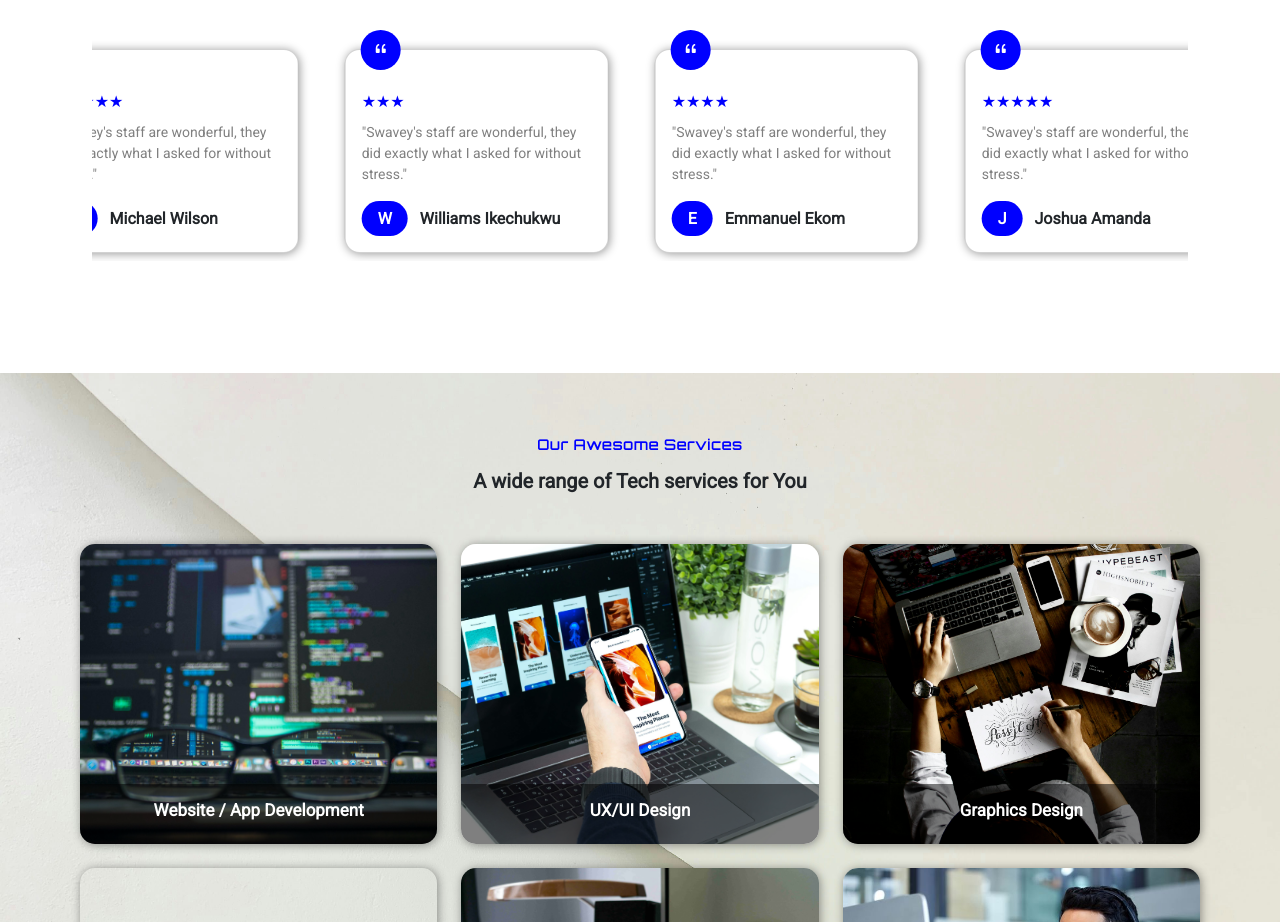
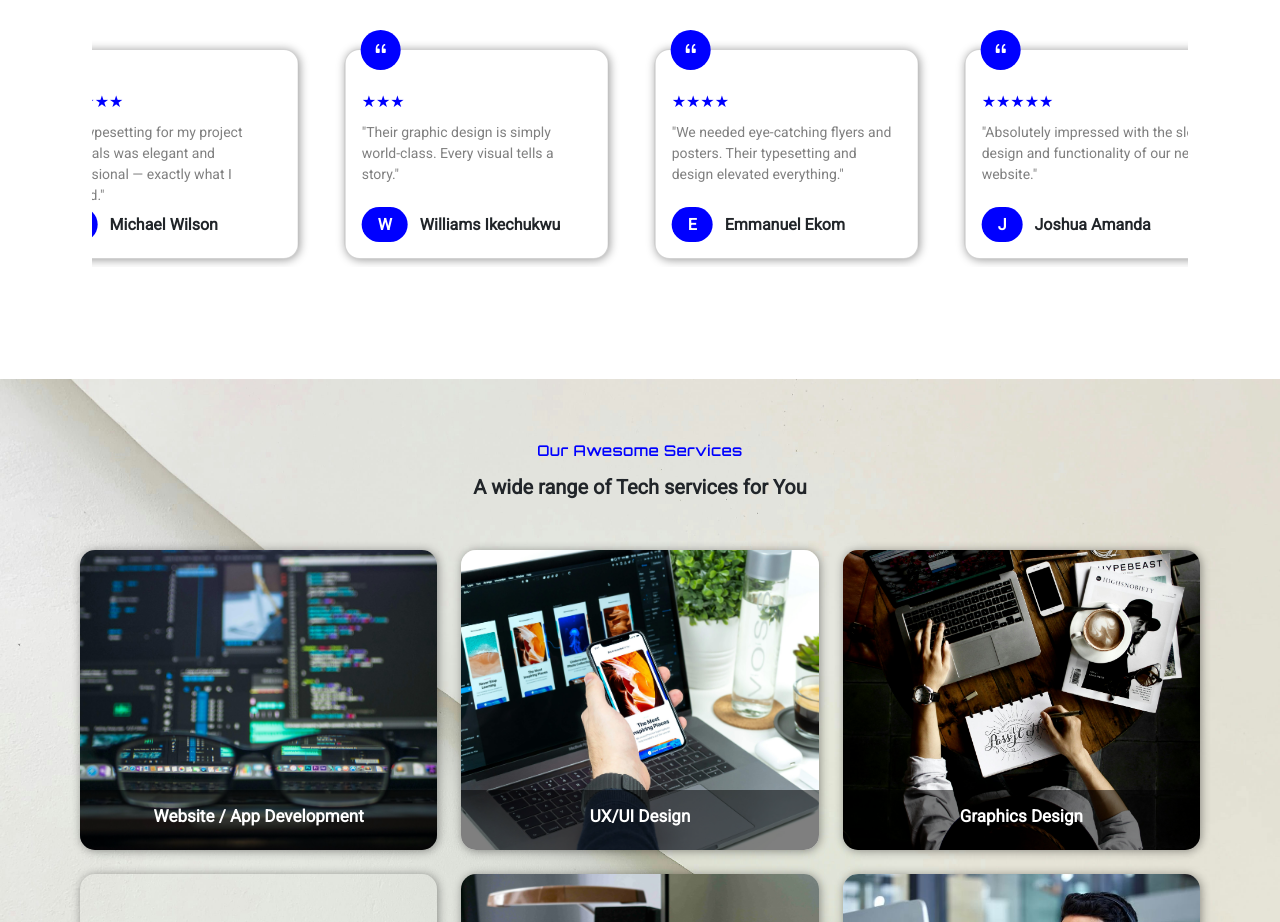
Before and after one commit to Swavey-440/Swavey-Technology-update, a plain HTML site: page index.html in a window 1280 px wide. Shown: the part 1960-2882 px from the top of the page. Drawn offline with nearby package versions, Linux system fonts and the light colour scheme; a web font is replaced by a local one.

Commit message:
Updated the testimonial section and edited the comments from the testing writeups

```diff
--- a/index.html
+++ b/index.html
@@ -216,7 +216,7 @@
                   </div>
                   <p class="card-text pb-3">"Swavey's staff are wonderful, they did exactly what I asked for without stress."</p>
                   <span class="first-letter me-2 px-3 py-2 fs-6">J</span>
-                  <h5 class="card-title mt-2">John Serhiy</h5>
+                  <h5 class="card-title fs-6 mt-2">John Serhiy</h5>
                 </div>
               </div>
             </div>
@@ -232,7 +232,7 @@
                   <div class="text-yellow-500 star my-2 mt-4">
                     ★★★★★
                   </div>
-                  <p class="card-text pb-3">"Swavey's staff are wonderful, they did exactly what I asked for without stress."</p>
+                  <p class="card-text pb-3">"The typesetting for my project materials was elegant and professional — exactly what I needed."</p>
                   <span class="first-letter me-2 px-3 py-2 fs-6">M</span>
                   <h5 class="card-title fs-6 mt-2">Michael Wilson</h5>
                 </div>
@@ -250,7 +250,7 @@
                   <div class="text-yellow-500 star my-2 mt-4">
                     ★★★
                   </div>
-                  <p class="card-text pb-3">"Swavey's staff are wonderful, they did exactly what I asked for without stress."</p>
+                  <p class="card-text pb-3">"Their graphic design is simply world-class. Every visual tells a story."</p>
                   <span class="first-letter me-2 px-3 py-2 fs-6">W</span>
                   <h5 class="card-title fs-6 mt-2">Williams Ikechukwu</h5>
                 </div>
@@ -268,7 +268,7 @@
                   <div class="text-yellow-500 star my-2 mt-4">
                     ★★★★
                   </div>
-                  <p class="card-text pb-3">"Swavey's staff are wonderful, they did exactly what I asked for without stress."</p>
+                  <p class="card-text pb-3">"We needed eye-catching flyers and posters. Their typesetting and design elevated everything."</p>
                   <span class="first-letter me-2 px-3 py-2 fs-6">E</span>
                   <h5 class="card-title fs-6 mt-2">Emmanuel Ekom</h5>
                 </div>
@@ -286,7 +286,7 @@
                   <div class="text-yellow-500 star my-2 mt-4">
                     ★★★★★
                   </div>
-                  <p class="card-text pb-3">"Swavey's staff are wonderful, they did exactly what I asked for without stress."</p>
+                  <p class="card-text pb-3">"Absolutely impressed with the sleek design and functionality of our new website."</p>
                   <span class="first-letter me-2 px-3 py-2 fs-6">J</span>
                   <h5 class="card-title fs-6 mt-2">Joshua Amanda</h5>
                 </div>
@@ -304,7 +304,7 @@
                   <div class="text-yellow-500 star my-2 mt-4">
                     ★★★★★
                   </div>
-                  <p class="card-text pb-3">"Swavey's staff are wonderful, they did exactly what I asked for without stress."</p>
+                  <p class="card-text pb-3">"Our CCTV system was installed in a day with no hassle. I feel much safer now!"</p>
                   <span class="first-letter me-2 px-3 py-2 fs-6">D</span>
                   <h5 class="card-title fs-6 mt-2">Dalinson Precious</h5>
                 </div>
@@ -322,7 +322,7 @@
                   <div class="text-yellow-500 star my-2 mt-4">
                     ★★★★
                   </div>
-                  <p class="card-text pb-3">"Swavey's staff are wonderful, they did exactly what I asked for without stress."</p>
+                  <p class="card-text pb-3">"If you're looking for a luxury tech experience, look no further. These guys deliver."</p>
                   <span class="first-letter me-2 px-3 py-2 fs-6">C</span>
                   <h5 class="card-title fs-6 mt-2">Chinyere Gift</h5>
                 </div>
@@ -340,7 +340,7 @@
                   <div class="text-yellow-500 star my-2 mt-4">
                     ★★★★★
                   </div>
-                  <p class="card-text pb-3">"Swavey's staff are wonderful, they did exactly what I asked for without stress."</p>
+                  <p class="card-text pb-3">"I can't believe how fast they delivered such a gorgeous and responsive site!"</p>
                   <span class="first-letter me-2 px-3 py-2 fs-6">A</span>
                   <h5 class="card-title fs-6 mt-2">Ayo Clara</h5>
                 </div>
@@ -358,7 +358,7 @@
                   <div class="text-yellow-500 star my-2 mt-4">
                     ★★★★★
                   </div>
-                  <p class="card-text pb-3">"Swavey's staff are wonderful, they did exactly what I asked for without stress."</p>
+                  <p class="card-text pb-3">"From logo creation to full brand kit, their graphic team delivered visual perfection."</p>
                   <span class="first-letter me-2 px-3 py-2 fs-6">J</span>
                   <h5 class="card-title fs-6 mt-2">Jonny Emmanuel</h5>
                 </div>
--- a/style.css
+++ b/style.css
@@ -318,6 +318,7 @@ footer h3 {
 
 .testimonial .card-text {
   color: gray;
+  height: 85px;
 }
 
 .testimonial .card-title {
```
